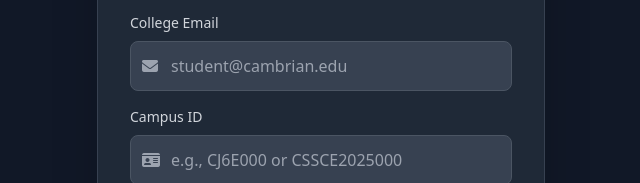
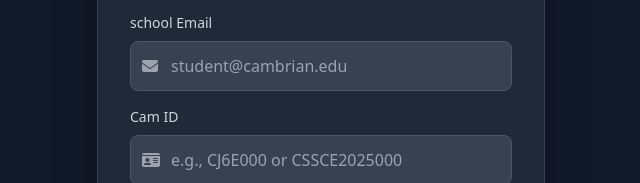
Before and after one commit to prottushsui/cambrian-ict-club, a plain HTML site: page frontend/register.html in a window 1280 px wide. Shown: the part 318-501 px from the top of the page, 319-959 px from the left. Drawn offline with nearby package versions, Linux system fonts and the light colour scheme.

Commit message:
Update register.html

```diff
--- a/frontend/register.html
+++ b/frontend/register.html
@@ -30,7 +30,7 @@
                 </div>
             </div>
             <div>
-                <label for="email" class="block text-sm font-medium text-gray-300 mb-2">College Email</label>
+                <label for="email" class="block text-sm font-medium text-gray-300 mb-2">school Email</label>
                 <div class="relative">
                     <div class="absolute inset-y-0 left-0 pl-3 flex items-center pointer-events-none">
                         <i class="fas fa-envelope text-gray-400"></i>
@@ -40,7 +40,7 @@
                 </div>
             </div>
             <div>
-                <label for="campus-id" class="block text-sm font-medium text-gray-300 mb-2">Campus ID</label>
+                <label for="campus-id" class="block text-sm font-medium text-gray-300 mb-2">Cam ID</label>
                 <div class="relative">
                     <div class="absolute inset-y-0 left-0 pl-3 flex items-center pointer-events-none">
                         <i class="fas fa-id-card text-gray-400"></i>
```
